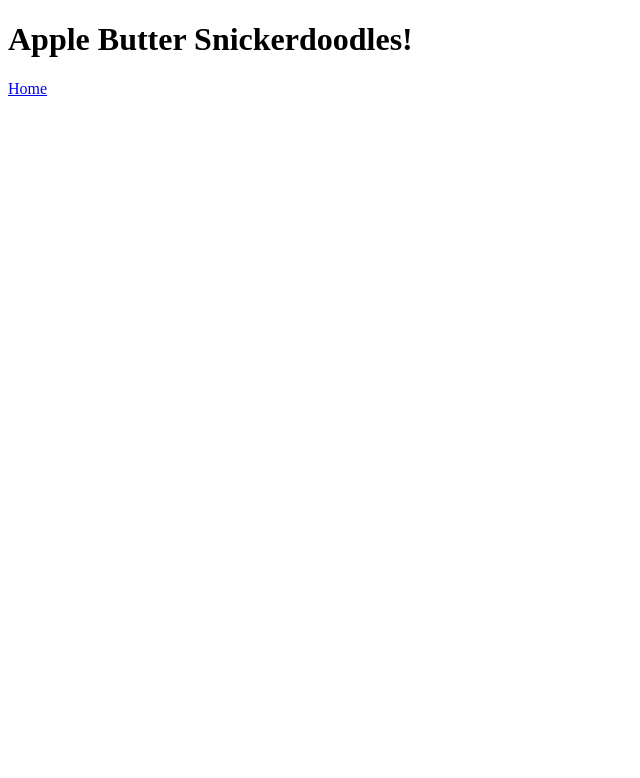
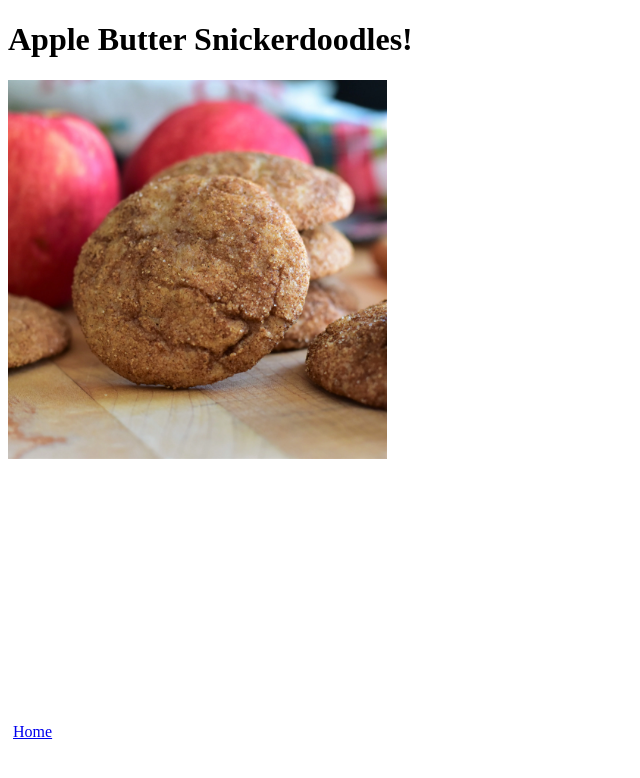
Before and after one commit to Dweebyy/odin-recipes, a plain HTML site: page snickerdoodles.html in a window 1280 px wide. Shown: the whole page, without its empty margins (0-640 px from the left). Drawn offline with Linux system fonts and the light colour scheme.

Commit message:
added css

```diff
--- /dev/null
+++ b/main.css
@@ -0,0 +1,13 @@
+:root {
+
+}
+
+#snickerdoodle {
+    width: 30%;
+    height: auto;
+}
+
+footer {
+    margin-top: 260px;
+    margin-left: 5px;
+}
--- a/snickerdoodles.html
+++ b/snickerdoodles.html
@@ -3,11 +3,14 @@
 <head>
     <meta charset="UTF-8">
     <meta http-equiv="X-UA-Compatible" content="IE=edge">
+    <link rel="stylesheet" href="main.css">
     <meta name="viewport" content="width=device-width, initial-scale=1.0">
     <title>Document</title>
 </head>
 <body>
     <h1>Apple Butter Snickerdoodles!</h1>
+    <img id="snickerdoodle" src="images/snickerdoodle.webp" alt="food">
+
     <footer><a href="index.html">Home</a></footer>
 </body>
 </html>
```
Also changed, not shown: index.html (+1 -0 lines), images/snickerdoodle.webp (added).
